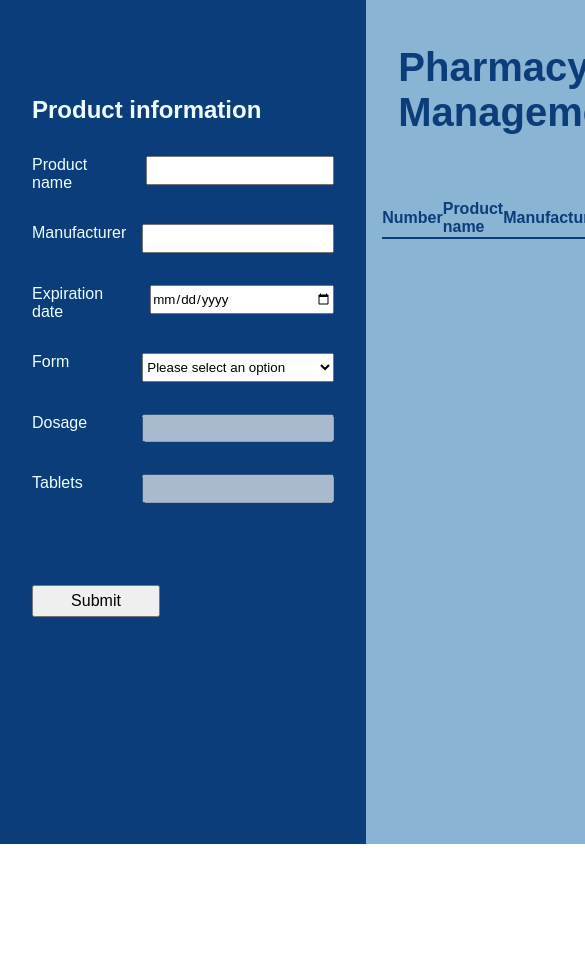
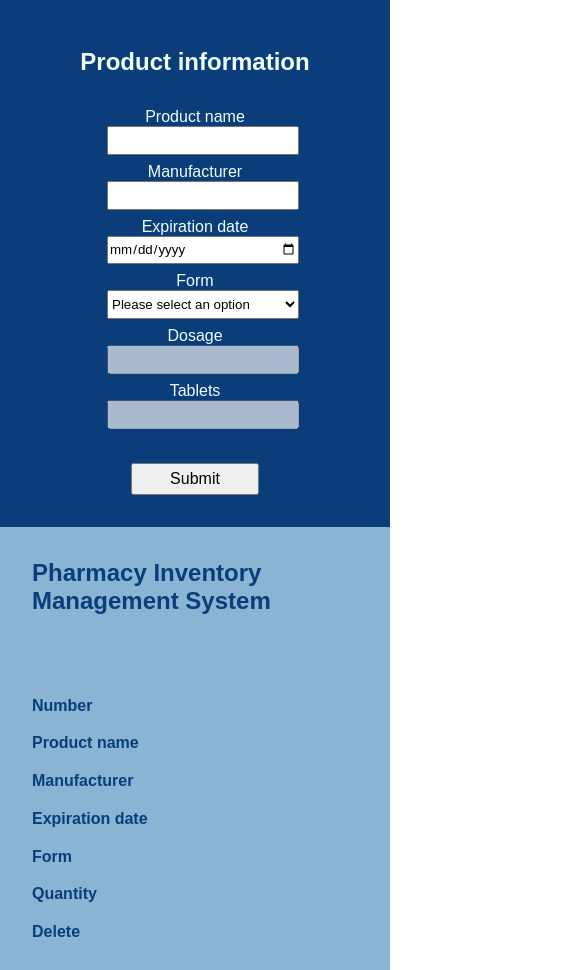
Before and after one commit to benedictenaess/assignment_2, a website built with webpack: page index.html in a window 390 px wide. Shown: the top 970 px of the page, 585 px wide, since content can reach past the window. Before the commit the page ends 844 px from the top, so only its background shows below. Built offline with Linux system fonts and the light colour scheme.

Commit message:
Responsiveness fix

```diff
--- a/index.html
+++ b/index.html
@@ -9,19 +9,19 @@
 <body>
 	<main>
 		<section class="input-container">
+			<h2>Product information</h2>
 			<form class="input-form">
-				<h2>Product information</h2>
 				<div>
 					<label for="name">Product name</label>
-					<input type="text" name="name" class="name-input">
+					<input type="text" name="name" id="name" class="name-input">
 				</div>
 				<div>
 					<label for="manufacturer">Manufacturer</label>
-					<input type="text" name="manufacturer" class="manufacturer-input">
+					<input type="text" name="manufacturer" id="manufacturer" class="manufacturer-input">
 				</div>
 				<div>
 					<label for="date">Expiration date</label>
-					<input type="date" name="date" class="expiration-date-input">
+					<input type="date" name="date" id="date" class="expiration-date-input">
 				</div>
 				<div>
 					<label for="form">Form</label>
@@ -33,11 +33,11 @@
 				</div>
 				<div>
 					<label for="dosage">Dosage</label>
-					<input type="number" name="dosage" class="dosage-input" disabled>
+					<input type="number" name="dosage" id="dosage" class="dosage-input" disabled>
 				</div>
 				<div>
 					<label for="quantity">Tablets</label>
-					<input type="number" name="quantity" class="quantity-input" disabled>
+					<input type="number" name="quantity" id="quantity" class="quantity-input" disabled>
 				</div>
 				<p class="error-message">Error message</p>
 				<button class="submit-button">Submit</button>
--- a/src/js/app.js
+++ b/src/js/app.js
@@ -154,7 +154,6 @@ class UI {
 			removeButton.addEventListener('click', (e)=>{
 				const productId = e.currentTarget.parentElement.parentElement.dataset.id;
 				Product.deleteProduct(productId, allProducts);
-				console.log(allProducts);
 			})
 		})
 	}
--- a/src/style/style.css
+++ b/src/style/style.css
@@ -12,19 +12,21 @@ main {
 	flex-direction: row;
 }
 
-/* INPUT STYLING */
+/* INPUT SECTION ------------------------------------*/
 .input-container {
 	flex-basis: 30%;
+	display: flex;
+	flex-direction: column;
 	justify-content: center;
-	display: flex;
+	align-items: center;
 	padding: 2rem;
+	color: azure;
 	background-color: #0A3D7A;
 }
 
 .input-form {
 	display: flex;
 	flex-direction: column;
-	color: azure;
 	margin-top: 4rem;
 	gap: 2rem;
 }
@@ -52,8 +54,9 @@ input, select {
 	cursor: pointer;
 }
 
-/* DISPALY FROM INPUT */
+/* DISPALY SECTION ------------------------------------*/
 .display-container {
+	height: auto;
 	background-color: #8AB4D3;
 	flex-basis: 70%;
 	display: flex;
@@ -61,6 +64,7 @@ input, select {
 	align-items: center;
 	justify-content: center;
 	gap: 2rem;
+	padding-bottom: 4rem;
 }
 
 h1 {
@@ -71,29 +75,12 @@ h1 {
 	font-size: 2.5rem;
 }
 
-/* .display-button-container {
-		flex-basis: 15%;
-		display: flex;
-		justify-content: center;
-		gap: 5rem;
-}
-
-.display-button-container button {
-	height: 3rem;
-	width: 10rem;
-	font-size: inherit;
-	background-color: rgb(254, 162, 105);
-	border: 1px solid grey;
-	border-radius: 2px;
-} */
-
 button:hover {
 	cursor: pointer;
 	background-color: rgb(196, 196, 196);
 	border: 1px solid grey;
 	border-radius: 2px;
 }
-
 
 .display-products-container {
 	display: flex;
@@ -137,3 +124,80 @@ button:hover {
 	cursor: pointer;
 	border-radius: 2px;
 }
+
+/* RESPONSIVENESS ---------------------------------------- */
+@media (max-width: 900px) {
+	main {
+		flex-direction: column;
+		height: 100vh;
+	}
+
+	/* INPUT SECTION ------------------------------------*/
+	.input-container {
+		justify-content: center;
+		align-items: center;
+		padding: 2rem;
+		background-color: #0A3D7A;
+	}
+	.input-container h2 {
+		padding: 1rem;
+		margin-bottom: 1rem;
+	}
+	.input-form {
+		flex-direction: column;
+		flex-wrap: wrap;
+		justify-content: space-around;
+		align-items: center;
+		margin-top: 0rem;
+		gap: 0.5rem;
+	}
+	form div {
+		display: flex;
+		flex-direction: column;
+		align-items: center;
+		justify-content: space-between;
+	}
+}
+
+@media (max-width: 500px) {
+	/* DISPALY SECTION ------------------------------------*/
+	.display-container {
+		gap: 2rem;
+		padding-bottom: 4rem;
+	}
+	h1 {
+		font-size: 24px;
+	}
+	.display-products-container {
+		flex-direction: row;
+	}
+	.header {
+		height: 280px;
+		display: flex;
+		flex-direction: column;
+		align-items: flex-start;
+		gap: 1rem;
+		border-bottom: none;
+		padding: 1rem;
+		background-color: #8AB4D3;
+	}
+	.product-ul {
+		height: auto;
+		width: auto;
+		display: flex;
+		flex-flow: wrap;
+		flex-direction: row;
+		align-items: flex-start;
+	}
+	.product-row {
+		height: auto;
+		width: auto;
+		display: flex;
+		flex-flow: wrap;
+		flex-direction: column;
+		align-items: flex-start;
+		gap: 1rem;
+		padding: 0.5rem;
+		margin: 1rem;
+	}
+}
```
Also changed, not shown: dist/bundle.js.
